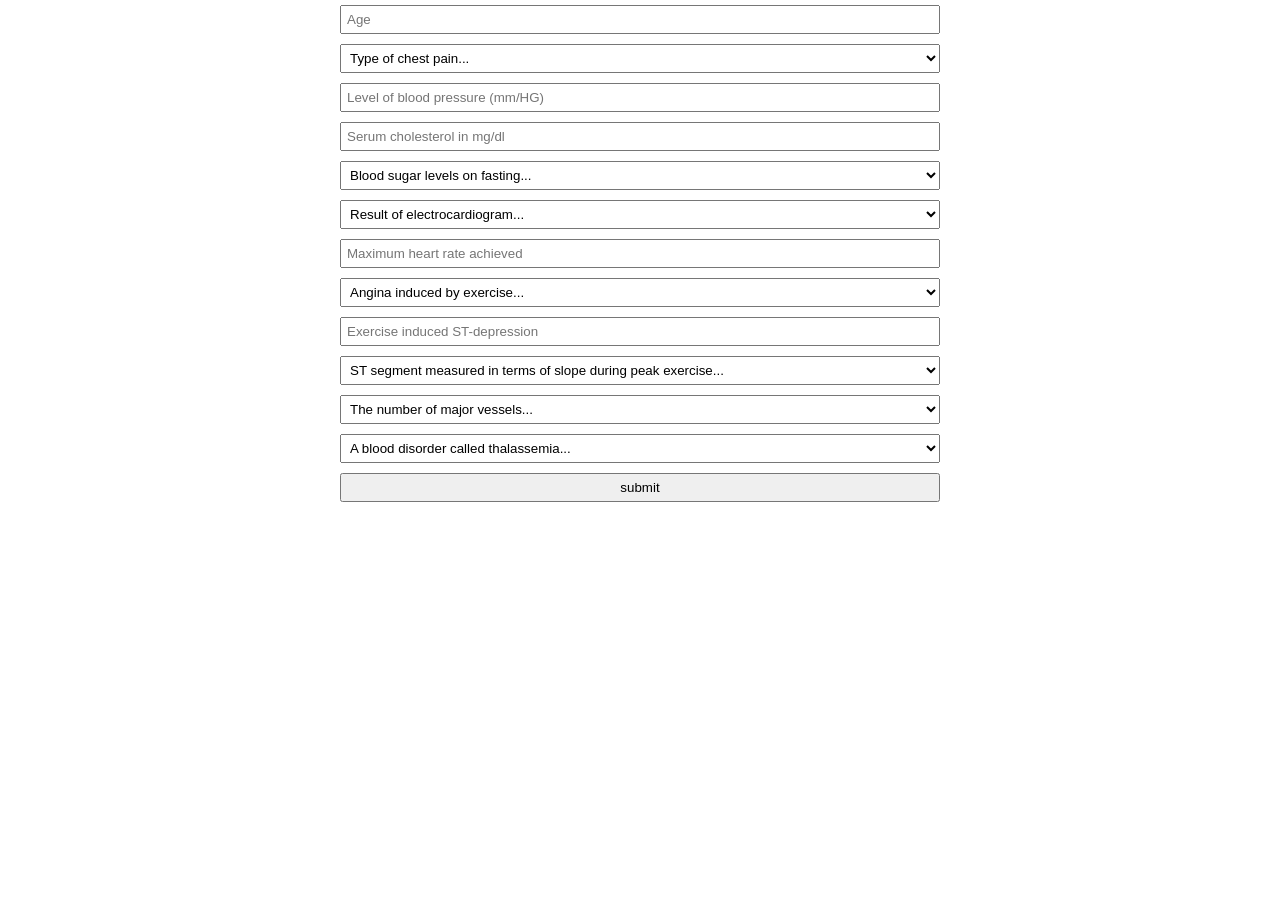
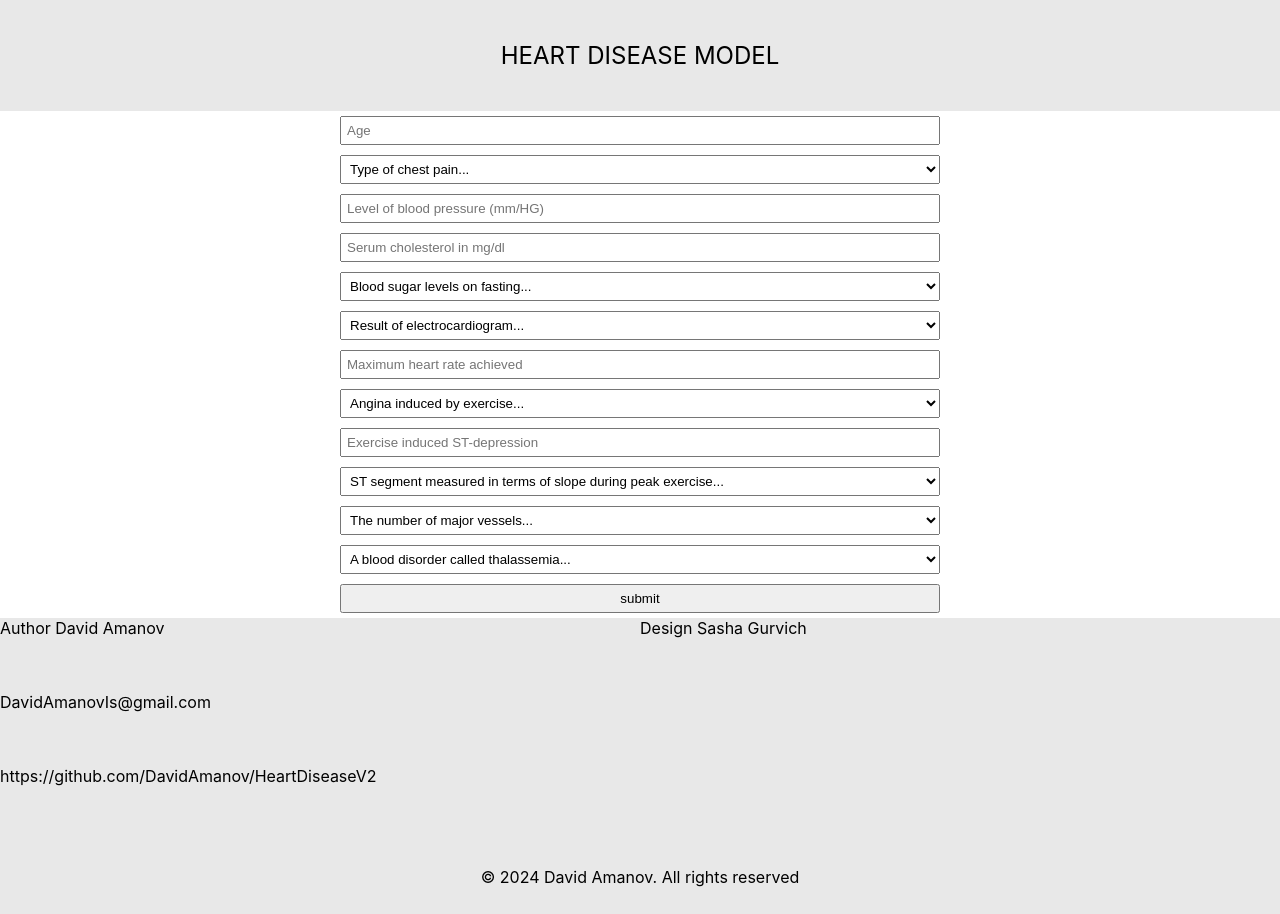
Before and after one commit to DavidAmanov/HeartDiseaseV2, a React (Create React App) app in the folder front/hear_disease/: page / in a window 1280 px wide. Before the commit the page ends 800 px from the top, so only its background shows below. Built offline with nearby package versions, Linux system fonts and the light colour scheme.

Commit message:
start add design from figma

```diff
--- a/front/hear_disease/src/App.js
+++ b/front/hear_disease/src/App.js
@@ -2,6 +2,8 @@ import React, { useState } from 'react';
 import './App.css';
 import { useForm } from 'react-hook-form';
 import {useSelector} from "react-redux";
+import Header from './Components/Header/Header';
+import Footer from './Components/Footer/Footer';
 
 
 function App() {
@@ -36,6 +38,7 @@ function App() {
   };
   return (
     <>
+    <Header />
   <section>
     <form onSubmit={handleSubmit(onSubmit)} className='form'>
     {formFields.map((item, index) => (item.select===true ?
@@ -65,6 +68,7 @@ function App() {
       <button onClick={toggleModal}>Close</button>
     </div>
   )}
+  <Footer />
   </>
   );
 }
--- /dev/null
+++ b/front/hear_disease/src/Components/Footer/Footer.css
@@ -0,0 +1,23 @@
+.footer__container {
+    width: 100%;
+    height: 296px;
+    background-color: #E8E8E8;
+    display: grid;
+    grid-template-columns: 1fr 1fr;
+}
+
+.left{
+    grid-column-start: 1;
+}
+
+.right{
+    grid-column-start: 2;
+    grid-row-start: 1;
+}
+
+.center{
+    grid-column-start: 1;
+    grid-column-end: 3;
+    align-self: center;
+    justify-self: center;
+}
--- /dev/null
+++ b/front/hear_disease/src/Components/Footer/Footer.jsx
@@ -0,0 +1,16 @@
+import React from "react";
+import './Footer.css'
+
+const Footer = () => {
+    return(<footer>
+        <div className="footer__container">
+            <span className="left">Author David Amanov</span>
+            <span className="left">DavidAmanovIs@gmail.com</span>
+            <span className="left">https://github.com/DavidAmanov/HeartDiseaseV2</span>
+            <span className="right">Design Sasha Gurvich</span>
+            <span className="center">© 2024 David Amanov. All rights reserved</span>
+        </div>
+    </footer>)
+}
+
+export default Footer
--- /dev/null
+++ b/front/hear_disease/src/Components/Header/Header.css
@@ -0,0 +1,9 @@
+.header__container{
+    display: flex;
+    justify-content: center;
+    align-items: center;
+    width: 100%;
+    height: 111px;
+    font-size: 24px;
+    background-color: #E8E8E8;
+}
--- /dev/null
+++ b/front/hear_disease/src/Components/Header/Header.jsx
@@ -0,0 +1,10 @@
+import React from "react";
+import './Header.css'
+
+const Header = () => {
+    return(<header>
+        <div className="header__container">HEART DISEASE MODEL</div>
+    </header>)
+}
+
+export default Header;
```
